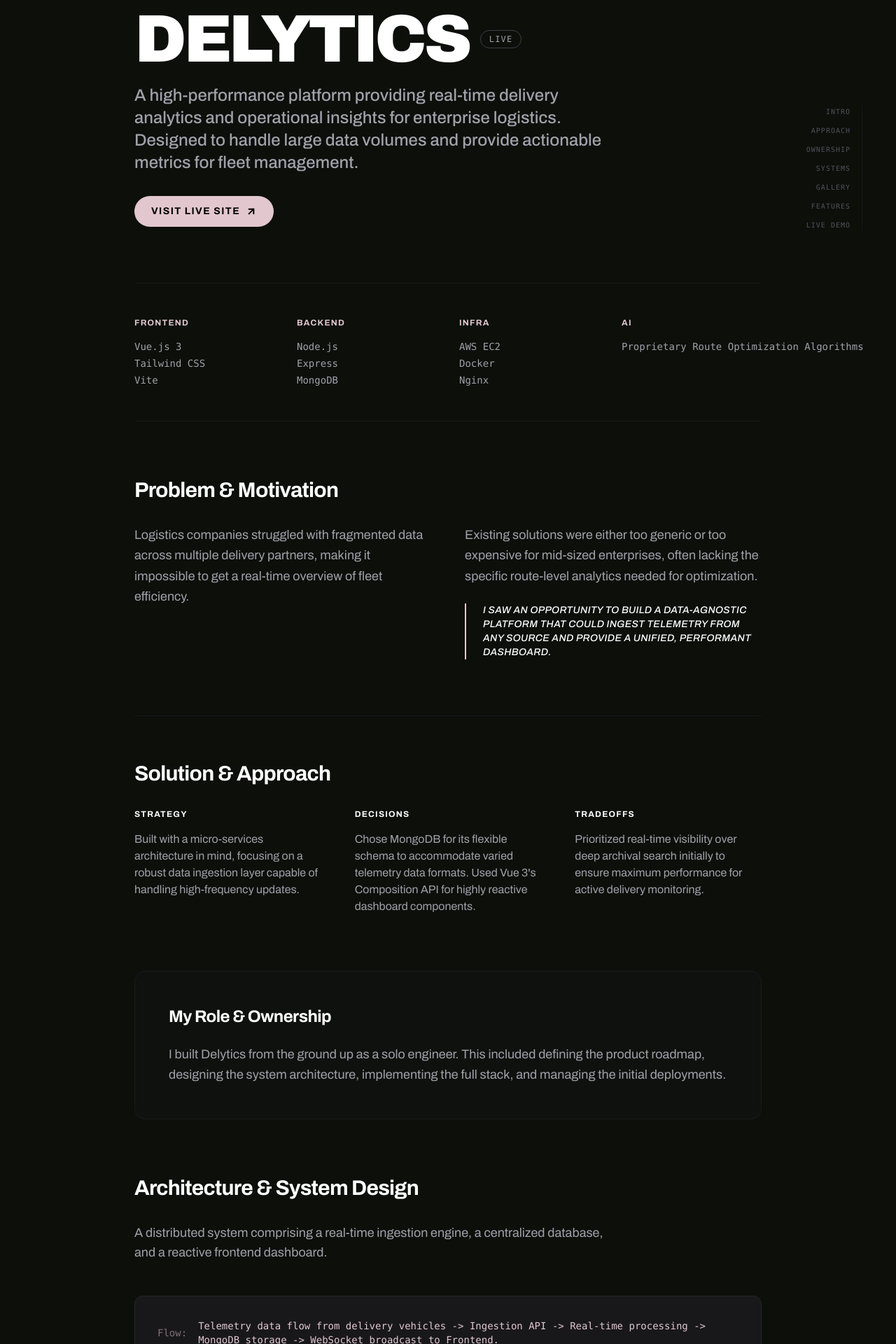
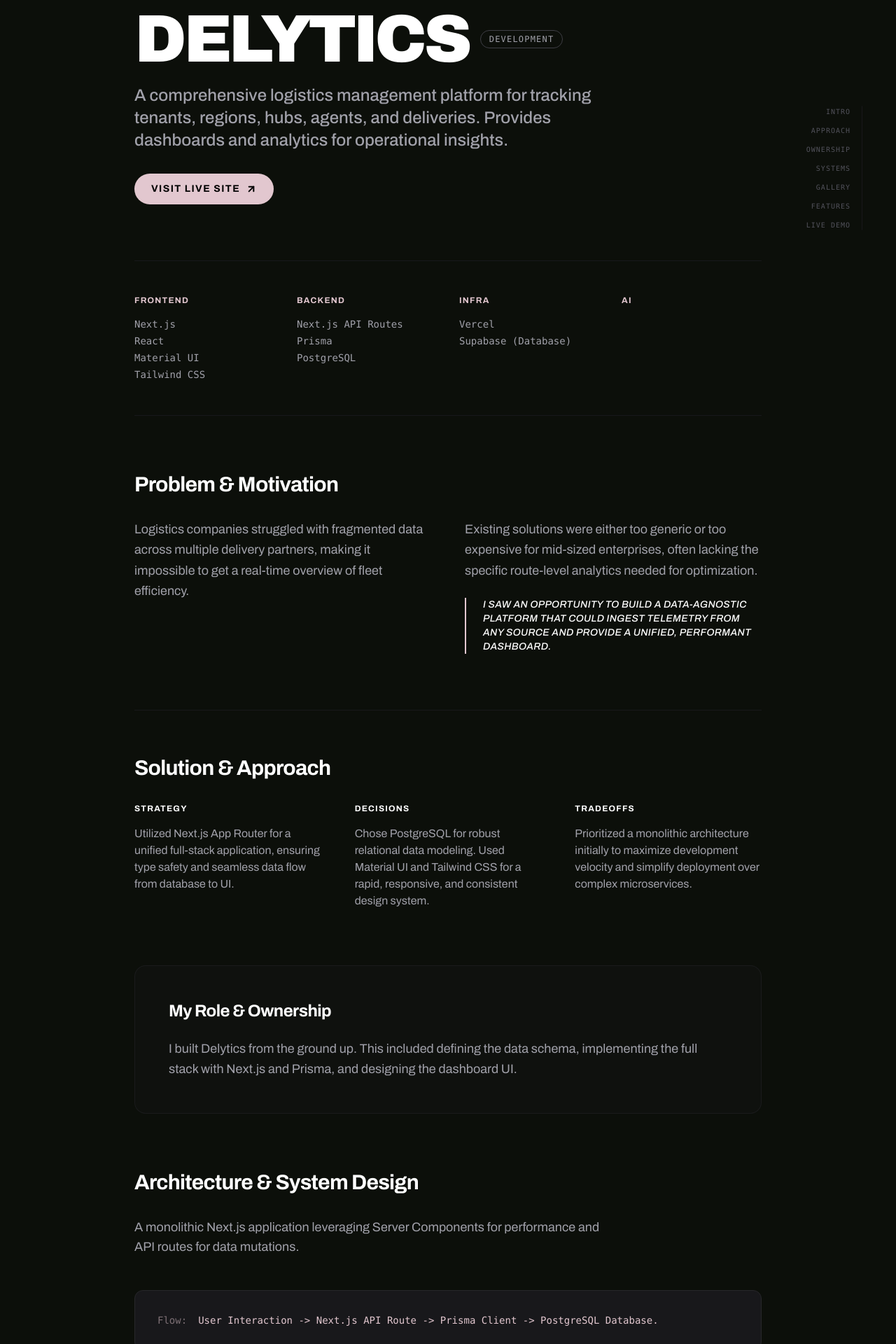
Before and after one commit to shujabakhtiar/shuja-portfolio, a Vue app: page /project/delytics in a window 1280 px wide. Shown: the part 160-2080 px from the top of the page at 70% size. Built offline with nearby package versions, Linux system fonts and the light colour scheme; a web font is replaced by a local one.

Commit message:
delytics content

```diff
--- a/src/constants/projectDetails.js
+++ b/src/constants/projectDetails.js
@@ -1,63 +1,63 @@
 export const projectDetails = {
-    "delytics": {
-        title: "Delytics",
-        status: "Live",
-        summary: "A high-performance platform providing real-time delivery analytics and operational insights for enterprise logistics. Designed to handle large data volumes and provide actionable metrics for fleet management.",
-        techStack: {
-            frontend: ["Vue.js 3", "Tailwind CSS", "Vite"],
-            backend: ["Node.js", "Express", "MongoDB"],
-            infra: ["AWS EC2", "Docker", "Nginx"],
-            ai: ["Proprietary Route Optimization Algorithms"]
+   "delytics": {
+        "title": "Delytics",
+        "status": "Development",
+        "summary": "A comprehensive logistics management platform for tracking tenants, regions, hubs, agents, and deliveries. Provides dashboards and analytics for operational insights.",
+        "techStack": {
+            "frontend": ["Next.js", "React", "Material UI", "Tailwind CSS"],
+            "backend": ["Next.js API Routes", "Prisma", "PostgreSQL"],
+            "infra": ["Vercel", "Supabase (Database)"],
+            "ai": []
         },
-        problem: {
-            issue: "Logistics companies struggled with fragmented data across multiple delivery partners, making it impossible to get a real-time overview of fleet efficiency.",
-            bottleneck: "Existing solutions were either too generic or too expensive for mid-sized enterprises, often lacking the specific route-level analytics needed for optimization.",
-            motivation: "I saw an opportunity to build a data-agnostic platform that could ingest telemetry from any source and provide a unified, performant dashboard."
+        "problem": {
+            "issue": "Logistics companies struggled with fragmented data across multiple delivery partners, making it impossible to get a real-time overview of fleet efficiency.",
+            "bottleneck": "Existing solutions were either too generic or too expensive for mid-sized enterprises, often lacking the specific route-level analytics needed for optimization.",
+            "motivation": "I saw an opportunity to build a data-agnostic platform that could ingest telemetry from any source and provide a unified, performant dashboard."
         },
-        approach: {
-            strategy: "Built with a micro-services architecture in mind, focusing on a robust data ingestion layer capable of handling high-frequency updates.",
-            decisions: "Chose MongoDB for its flexible schema to accommodate varied telemetry data formats. Used Vue 3's Composition API for highly reactive dashboard components.",
-            tradeoffs: "Prioritized real-time visibility over deep archival search initially to ensure maximum performance for active delivery monitoring."
+        "approach": {
+            "strategy": "Utilized Next.js App Router for a unified full-stack application, ensuring type safety and seamless data flow from database to UI.",
+            "decisions": "Chose PostgreSQL for robust relational data modeling. Used Material UI and Tailwind CSS for a rapid, responsive, and consistent design system.",
+            "tradeoffs": "Prioritized a monolithic architecture initially to maximize development velocity and simplify deployment over complex microservices."
         },
-        ownership: "I built Delytics from the ground up as a solo engineer. This included defining the product roadmap, designing the system architecture, implementing the full stack, and managing the initial deployments.",
-        architecture: {
-            overview: "A distributed system comprising a real-time ingestion engine, a centralized database, and a reactive frontend dashboard.",
-            flow: "Telemetry data flow from delivery vehicles -> Ingestion API -> Real-time processing -> MongoDB storage -> WebSocket broadcast to Frontend.",
-            rationale: "Selected a event-driven architecture to minimize latency between vehicle movement and dashboard updates."
+        "ownership": "I built Delytics from the ground up. This included defining the data schema, implementing the full stack with Next.js and Prisma, and designing the dashboard UI.",
+        "architecture": {
+            "overview": "A monolithic Next.js application leveraging Server Components for performance and API routes for data mutations.",
+            "flow": "User Interaction -> Next.js API Route -> Prisma Client -> PostgreSQL Database.",
+            "rationale": "Selected to minimize latency and ensure end-to-end type safety across the application."
         },
-        features: [
+        "features": [
             {
-                title: "Live Fleet Mapping",
-                why: "Enables dispatchers to see every vehicle in real-time.",
-                detail: "Implemented using Mapbox GL JS with custom WebGL layers for rendering 1000+ moving markers smoothly."
+                "title": "Dashboard Analytics",
+                "why": "Customizable widget-based dashboards displaying real-time aggregated data for tenants and regions.",
+                "detail": "Provides immediate visibility into key operational metrics.",
             },
             {
-                title: "Route Efficiency Analytics",
-                why: "Identifies underperforming routes to save fuel and time.",
-                detail: "Calculated server-side using geographic intersections between actual telemetry and planned routes."
+                "title": "Delivery Management",
+                "why": "Ensures accountability and tracks SLA adherence.",
+                "detail": "Comprehensive tracking of deliveries with status monitoring, agent assignment, and historical logs."
             },
             {
-                title: "Automated Reporting",
-                why: "Reduces manual data entry for logistics managers.",
-                detail: "A periodic worker service that generates PDF summaries using Puppeteer for accurate visual reproduction of charts."
+                "title": "Automated Exports",
+                "why": "Facilitates offline analysis and reporting.",
+                "detail": "System for generating and downloading detailed reports based on custom filters and time ranges."
             }
         ],
-        performance: {
-            optimizations: "Implemented virtual scrolling for large data tables and optimized MongoDB indexes for time-series telemetry data.",
-            scalability: "Designed the ingestion layer to be stateless, allowing it to scale horizontally behind an AWS ALB.",
-            cost: "Used AWS Lambda for low-frequency background tasks to keep fixed infrastructure costs minimal."
+        "performance": {
+            "optimizations": "Implemented server-side rendering (SSR) and efficient database indexing to handle complex queries.",
+            "scalability": "Designed with stateless API routes to allow seamless horizontal scaling on serverless infrastructure.",
+            "cost": "Leveraged Vercel and Supabase for a cost-effective, consumption-based hosting model."
         },
-        learnings: {
-            challenges: "Handling sporadic data bursts during peak hours required implementing a reliable queuing system.",
-            lessons: "Gained deep experience in managing real-time data at scale and the importance of observability in distributed systems.",
-            improvements: "If rebuilding today, I would explore using TimescaleDB for more efficient time-series querying."
+        "learnings": {
+            "challenges": "Managing complex state and filters across different dashboard widgets and data tables.",
+            "lessons": "Gained deep experience in data modeling with Prisma and building performant server-rendered applications with Next.js.",
+            "improvements": "If rebuilding, I would explore TRPC for even tighter type integration between client and server."
         },
-        gallery: [
-            { url: "https://images.unsplash.com/photo-1586528116311-ad8dd3c8310d?auto=format&fit=crop&q=80&w=1200", caption: "Real-time logistics monitoring dashboard with live vehicle tracking." },
-            { url: "https://images.unsplash.com/photo-1590601401321-b847171d1ee4?auto=format&fit=crop&q=80&w=1200", caption: "Detailed route analytics and efficiency reporting interface." },
-            { url: "https://images.unsplash.com/photo-1512418490979-92798cccf340?auto=format&fit=crop&q=80&w=1200", caption: "Mobile-responsive driver views for on-the-go telemetry monitoring." }
+        "gallery": [
+            { "url": "https://images.unsplash.com/photo-1586528116311-ad8dd3c8310d?auto=format&fit=crop&q=80&w=1200", "caption": "Real-time logistics monitoring dashboard." },
+            { "url": "https://images.unsplash.com/photo-1590601401321-b847171d1ee4?auto=format&fit=crop&q=80&w=1200", "caption": "Detailed delivery analytics and reporting interface." },
+            { "url": "https://images.unsplash.com/photo-1512418490979-92798cccf340?auto=format&fit=crop&q=80&w=1200", "caption": "Mobile-responsive driver views." }
         ],
-        next: ["Integration with third-party logistics APIs", "Predictive maintenance alerts", "Mobile driver application"]
+        "next": ["Integration with third-party logistics APIs", "Predictive maintenance alerts", "Mobile driver application"]
     },
     "sandy-said-so": {
         title: "Sandy said so",
```
